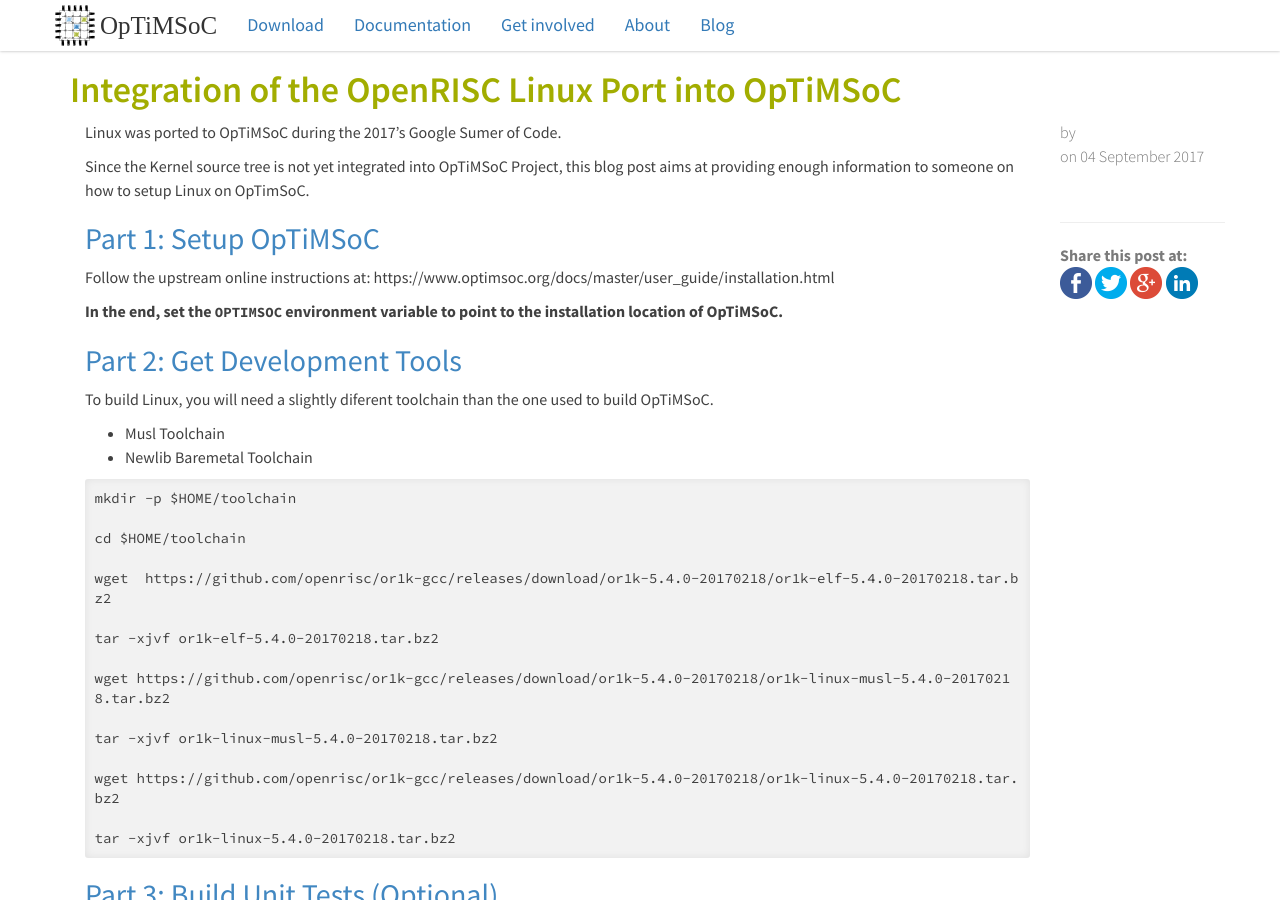
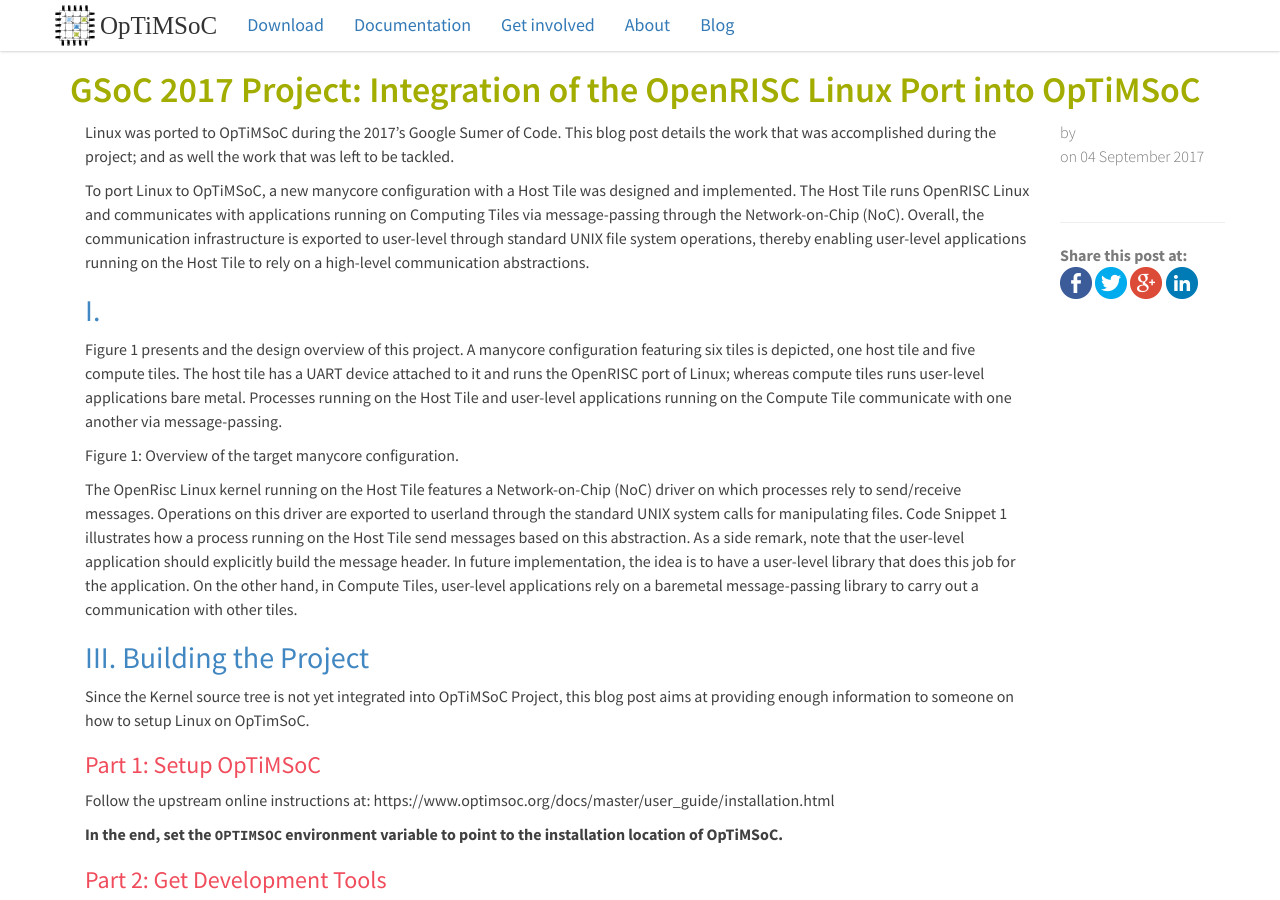
Before and after one commit to optimsoc/optimsoc-web, a Jekyll site: the page built from _posts/2017-09-04-gsoc2917.md, in a window 1280 px wide and 900 px high. Built offline with Jekyll 4.4.1, drawn with Linux system fonts in a browser that asks for light colours; nearby versions of some CDN libraries; some web fonts are replaced.

Commit message:
adding more text

````diff
--- a/_posts/2017-09-04-gsoc2917.md
+++ b/_posts/2017-09-04-gsoc2917.md
@@ -1,23 +1,61 @@
 ---
 layout: blogpost
-title:  "Integration of the OpenRISC Linux Port into OpTiMSoC"
+title:  "GSoC 2017 Project: Integration of the OpenRISC Linux Port into OpTiMSoC"
 date:   2017-09-04
 categories: general
 author: ppenna
 ---
 
-Linux was ported to OpTiMSoC during the 2017's Google Sumer of Code.
+Linux was ported to OpTiMSoC during the 2017's Google Sumer of Code. This blog
+post details the work that was accomplished during the project; and as well the work
+that was left to be tackled.
 
-Since the Kernel source tree is not yet integrated into OpTiMSoC Project, this blog post aims at providing enough information to someone on how to setup Linux on OpTimSoC.
+To port Linux to OpTiMSoC, a new manycore configuration with a Host Tile was designed and
+implemented. The Host Tile runs OpenRISC Linux and communicates with
+applications running on Computing Tiles via message-passing through the
+Network-on-Chip (NoC). Overall, the communication infrastructure is exported to
+user-level through standard UNIX file system operations, thereby enabling
+user-level applications running on the Host Tile to rely on a high-level
+communication abstractions.
 
-## Part 1: Setup OpTiMSoC
+## I.
+
+Figure 1 presents and the design overview of this project. A manycore
+configuration featuring six tiles is depicted, one host tile and five compute
+tiles. The host tile has a UART device attached to it and runs the OpenRISC
+port of Linux; whereas compute tiles runs user-level applications bare metal.
+Processes running on the Host Tile and user-level applications running on the
+Compute Tile communicate with one another via message-passing.
+
+
+Figure 1: Overview of the target manycore configuration.
+
+The OpenRisc Linux kernel running on the Host Tile features a Network-on-Chip
+(NoC) driver on which processes rely to send/receive messages. Operations on
+this driver are exported to userland through the standard UNIX system calls for
+manipulating files. Code Snippet 1 illustrates how a process running on the
+Host Tile send messages based on this abstraction. As a side remark, note that
+the user-level application should explicitly build the message header. In
+future implementation, the idea is to have a user-level library that does this
+job for the application. On the other hand, in Compute Tiles, user-level
+applications rely on a baremetal message-passing library to carry out a
+communication with other tiles.
+
+
+## III. Building the Project
+
+Since the Kernel source tree is not yet integrated into OpTiMSoC Project, this
+blog post aims at providing enough information to someone on how to setup Linux
+on OpTimSoC.
+
+### Part 1: Setup OpTiMSoC
 
 Follow the upstream online instructions at: https://www.optimsoc.org/docs/master/user_guide/installation.html
 
 **In the end, set the ```OPTIMSOC``` environment variable to point to the
 installation location of OpTiMSoC.**
 
-## Part 2: Get Development Tools
+### Part 2: Get Development Tools
 
 To build Linux, you will need a slightly diferent toolchain than the one used to build OpTiMSoC.
 
@@ -42,7 +80,7 @@ wget https://github.com/openrisc/or1k-gcc/releases/download/or1k-5.4.0-20170218/
 tar -xjvf or1k-linux-5.4.0-20170218.tar.bz2
 ```
 
-## Part 3: Build Unit Tests (Optional)
+### Part 3: Build Unit Tests (Optional)
 
 You can test your Linux build in OpTiMSoC with a simple distributed application:
 
@@ -67,7 +105,7 @@ export CFLAGS=”-I $OPTIMSOC/soc/sw/include/baremetal/”
 $CC $CFLAGS hello-baremetal/hello.c -o hello-baremetal/hello $LIBS
 ```
 
-## Part 4: Build Linux
+### Part 4: Build Linux
 
 Setup toolchain.
 
````
